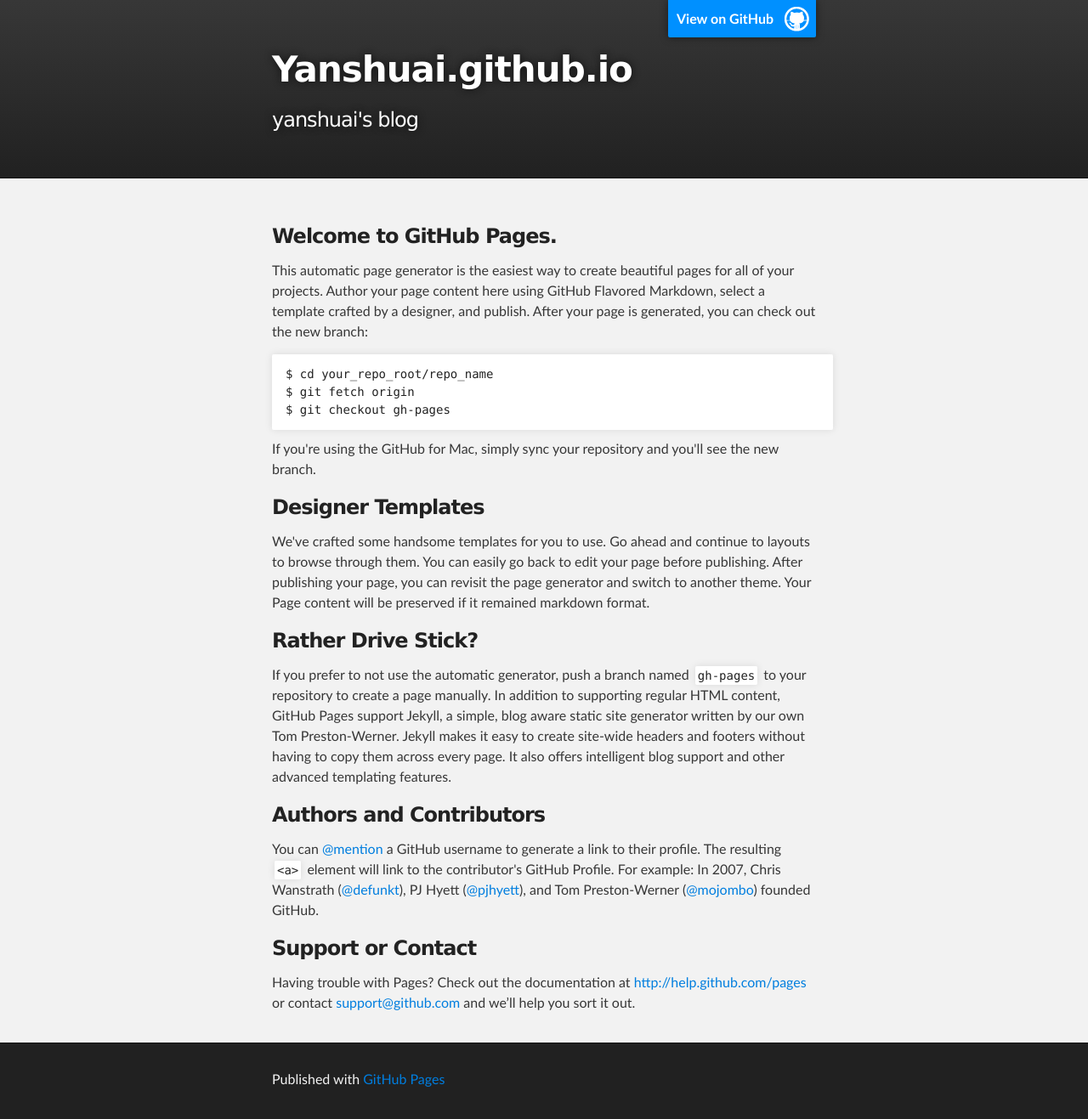
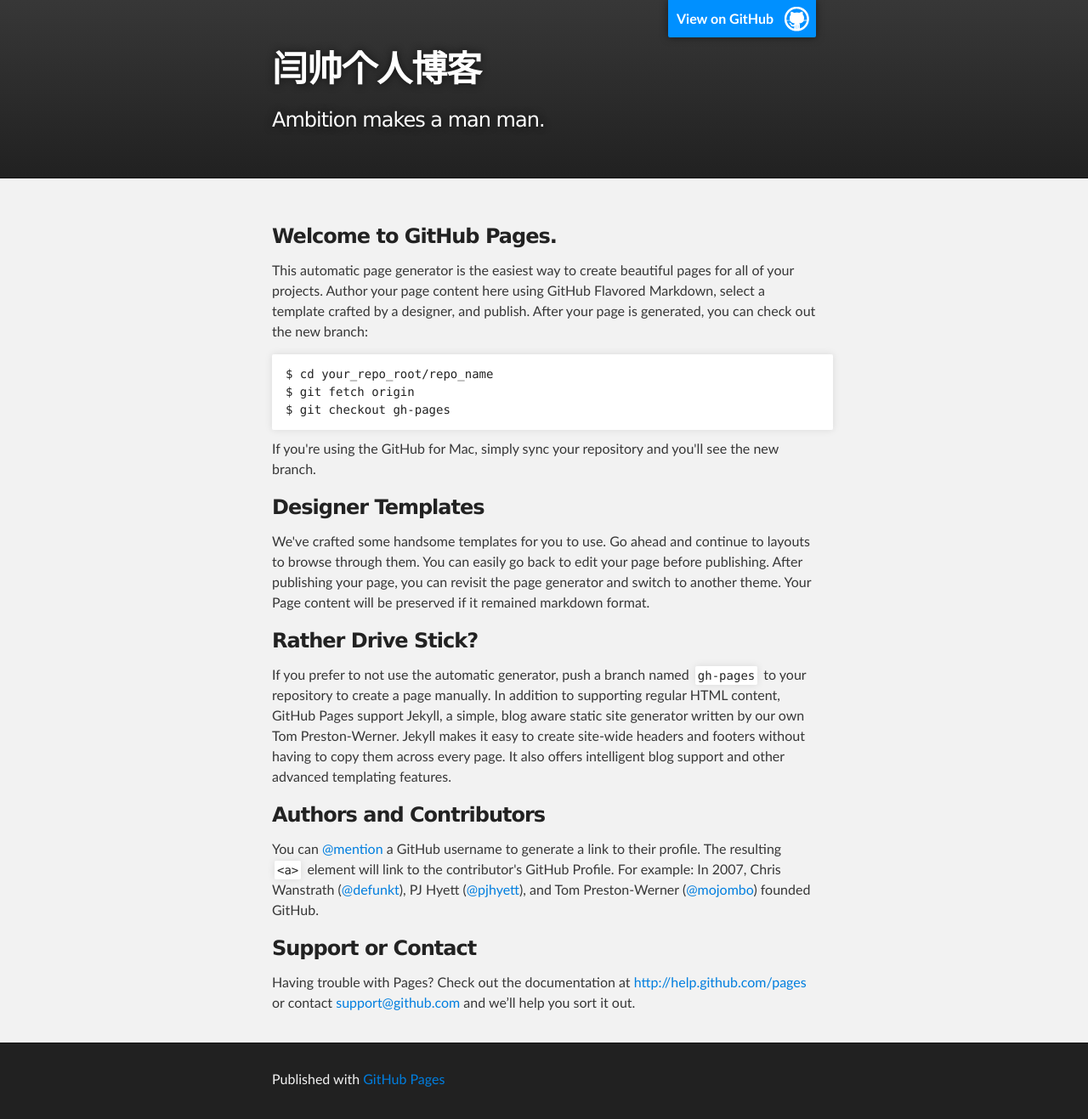
Before and after one commit to yanshuai/yanshuai.github.io, a Jekyll site: the page index.html, which Jekyll copies as it is, in a window 1280 px wide. Shown: the whole page at 85% size. Built offline with Jekyll 4.4.1, drawn with Linux system fonts in a browser that asks for light colours.

Commit message:
Update index.html

```diff
--- a/index.html
+++ b/index.html
@@ -8,7 +8,7 @@
 
     <link rel="stylesheet" type="text/css" media="screen" href="stylesheets/stylesheet.css">
 
-    <title>Yanshuai.github.io</title>
+    <title>闫帅个人博客</title>
   </head>
 
   <body>
@@ -18,8 +18,8 @@
         <header class="inner">
           <a id="forkme_banner" href="https://github.com/yanshuai">View on GitHub</a>
 
-          <h1 id="project_title">Yanshuai.github.io</h1>
-          <h2 id="project_tagline">yanshuai's blog</h2>
+          <h1 id="project_title">闫帅个人博客</h1>
+          <h2 id="project_tagline">Ambition makes a man man.</h2>
 
         </header>
     </div>
```
